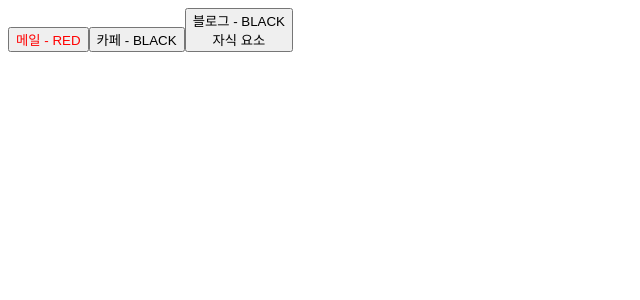
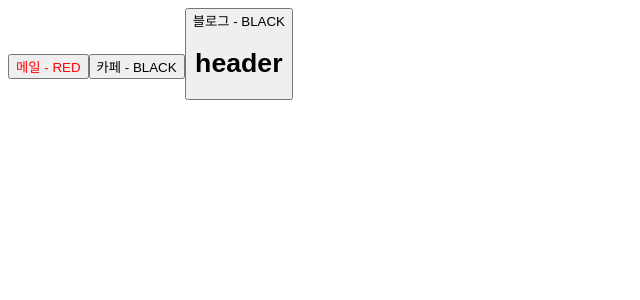
Before and after one commit to FE-t4330n/hanip-react, a React (Vite) app in the folder section05/: page / in a window 1280 px wide. Shown: the top 300 px of the page, without its empty margins (0-640 px from the left). Built offline with nearby package versions, Linux system fonts and the light colour scheme.

Commit message:
5.5) 이벤트 처리하기

```diff
--- a/section05/src/App.jsx
+++ b/section05/src/App.jsx
@@ -18,7 +18,7 @@ function App() {
             <Button {...buttonProps} />
             <Button text={'카페'} />
             <Button text={'블로그'}>
-                <div>자식 요소</div>
+                <Header />
             </Button>
         </>
     );
--- a/section05/src/components/Button.jsx
+++ b/section05/src/components/Button.jsx
@@ -1,7 +1,16 @@
 const Button = ({ children, text, color = 'black' }) => {
-    console.log(text);
+    // 이벤트 객체
+    const onClickButton = (e) => {
+        console.log(e);
+        console.log(text);
+    };
+
     return (
-        <button style={{ color: color }}>
+        <button
+            onClick={onClickButton}
+            // onMouseEnter={onClickButton}
+            style={{ color: color }}
+        >
             {text} - {color.toUpperCase()}
             {children}
         </button>
```
